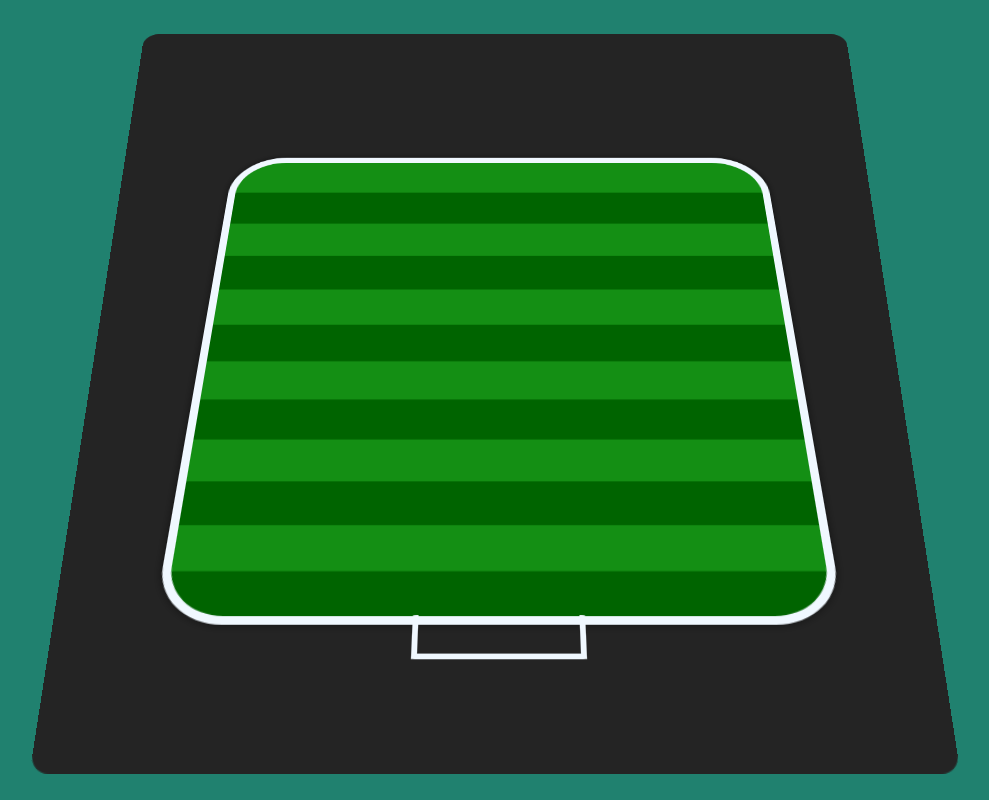
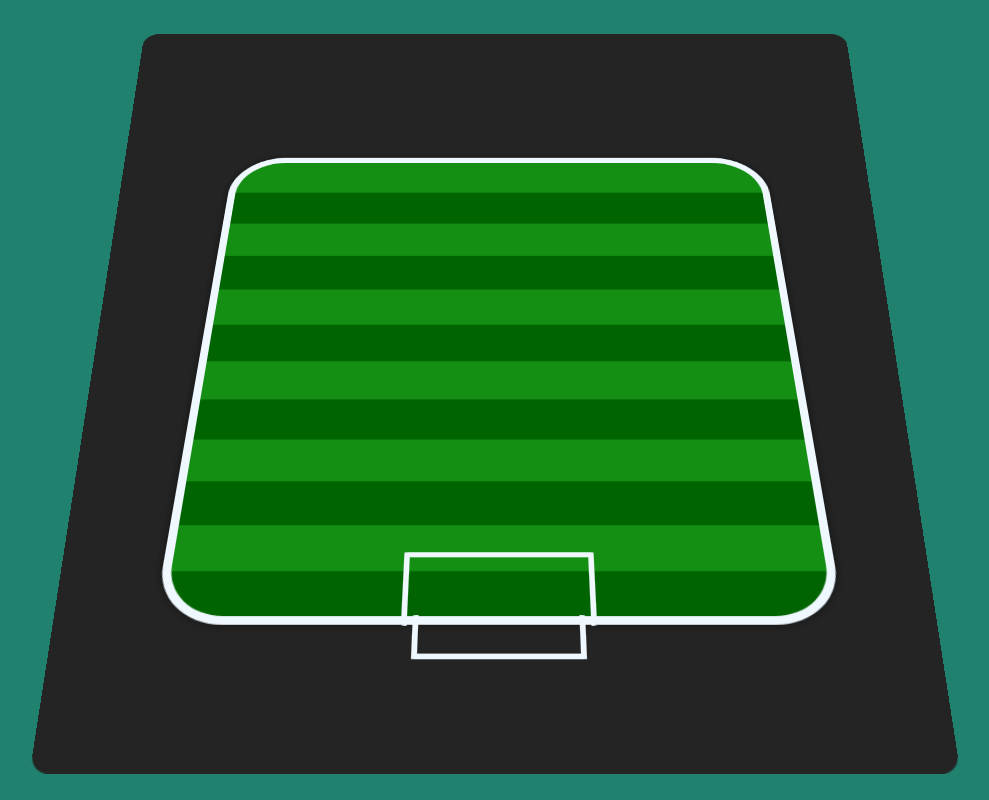
Before and after one commit to deividvaz1/soccer-formation, a plain HTML site: page index.html in a window 1280 px wide. Shown: the whole page, without its empty margins (141-1130 px from the left). Drawn offline with Linux system fonts and the light colour scheme.

Commit message:
adicionando linha da area

```diff
--- a/index.html
+++ b/index.html
@@ -14,6 +14,9 @@
   <div class="central"></div>
   <div class="principal">
     <div class="elemento_gol1" style="border-top: none;"></div>
+    <div class="elemento_gol1"
+    style="top: 95.2%; width: 70%; max-width: 170px; height: 30%; max-height: 70px; border-bottom: none;">
+</div>
   </div>
 </body>
 </html>
```
